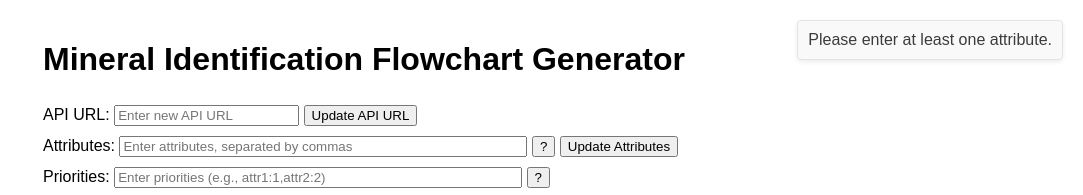
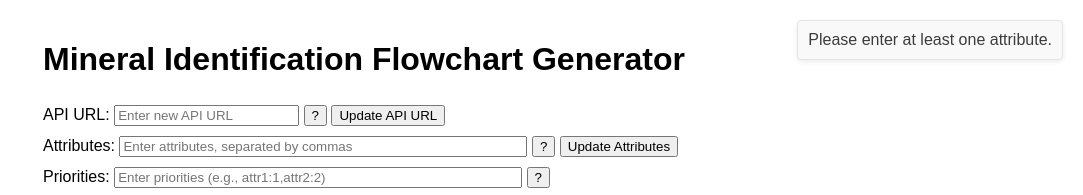
Before and after one commit to Jack-Kaplan/FlowchartPlatform, a plain HTML site: page frontend/index.html in a window 1280 px wide. Shown: the top 195 px of the page, without its empty margins (197-1280 px from the left). Drawn offline with Linux system fonts and the light colour scheme.

Commit message:
Added more documentation

```diff
--- a/frontend/index.html
+++ b/frontend/index.html
@@ -38,6 +38,7 @@
     <div>
         <label for="apiUrl">API URL:</label>
         <input type="text" id="apiUrl" placeholder="Enter new API URL">
+        <button onclick="showHelpNotification('apiUrl')">?</button>
         <button onclick="updateApiUrl()">Update API URL</button>
     </div>
     <div>
--- a/frontend/script.js
+++ b/frontend/script.js
@@ -15,6 +15,7 @@ function showHelpNotification(topic) {
     const helpMessages = {
         attributes: "Enter the attributes you want to use for classification, separated by commas.",
         priorities: "Enter the priorities for each attribute in the format 'attribute:priority', separated by commas. Higher numbers indicate higher priority.",
+        apiUrl: "Enter the URL of the API server. This is used to generate the flowchart. Default is http://10.8.0.1:30056.",
         threshold: "Enter the priority threshold. Attributes with priority above this value will always be included and placed on top."
     };
     showNotification(helpMessages[topic]);
```
